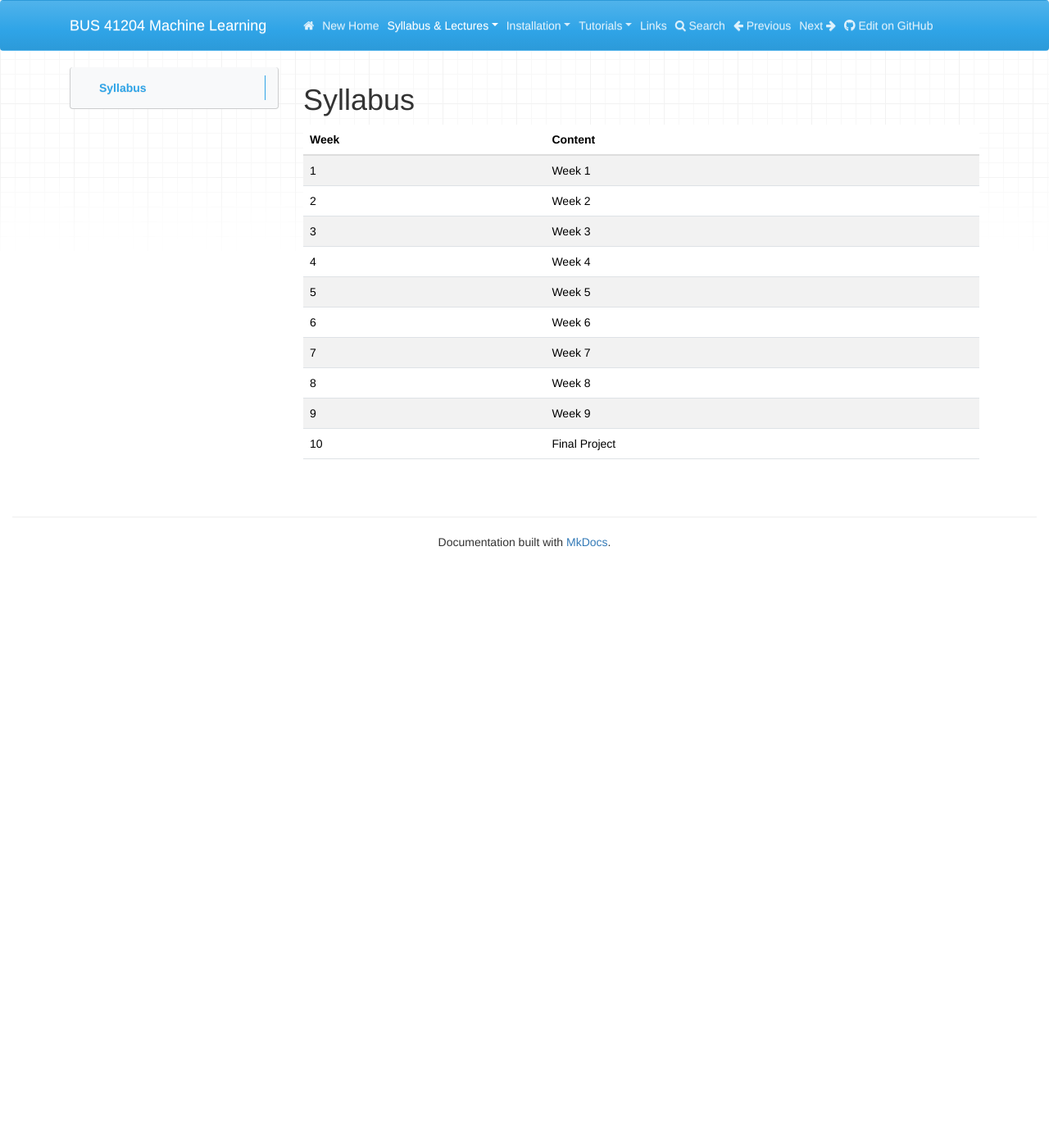
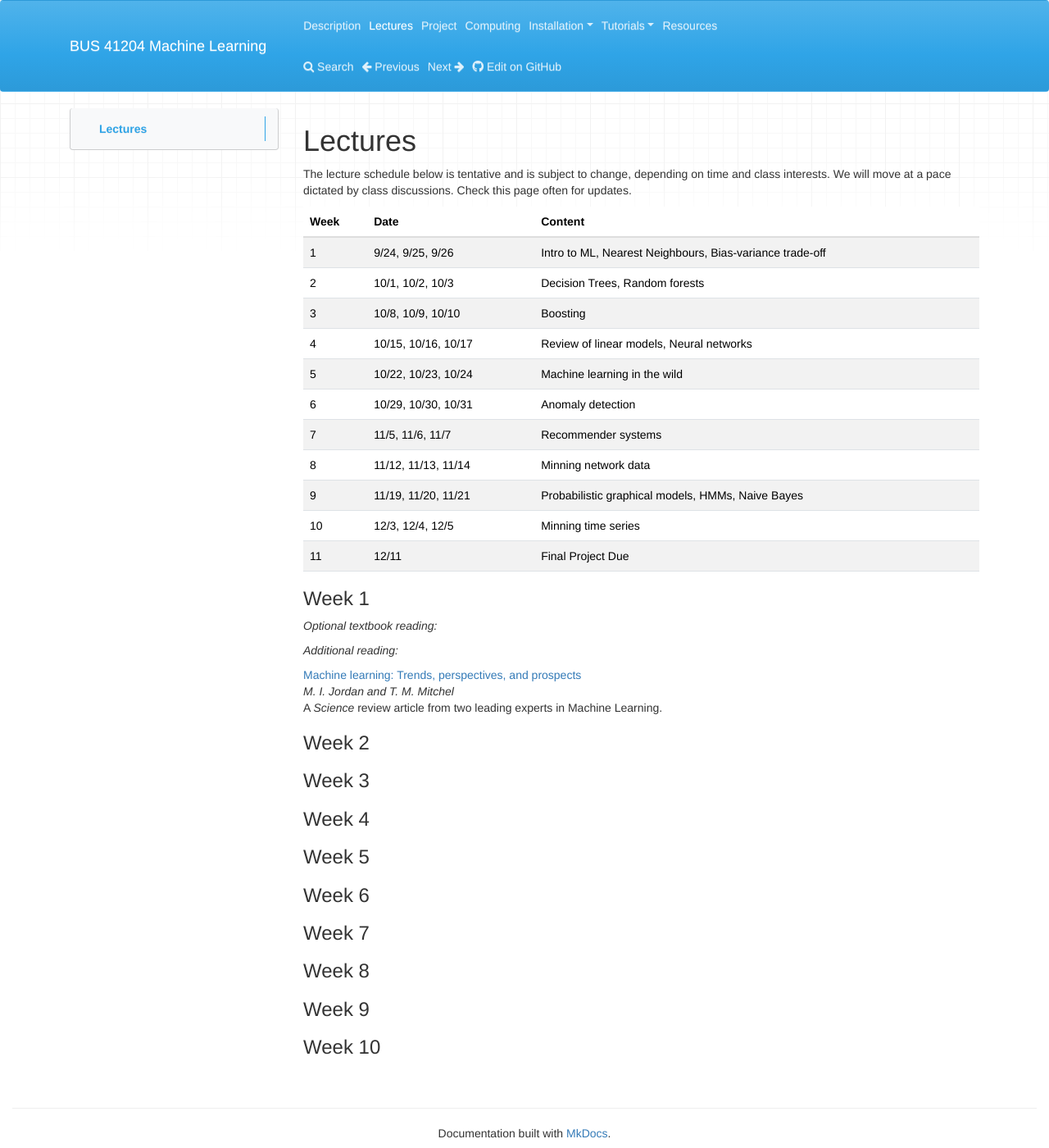
Before and after one commit to ChicagoBoothML/MachineLearning_Fall2015, an MkDocs documentation site: the page built from docs/Syllabus.md, in a window 1280 px wide and 1400 px high. Shown: the whole window at 82% size. Built offline with MkDocs 1.6.1, drawn with Linux system fonts in a browser that asks for light colours; nearby versions of some CDN libraries; old or Windows-style settings are respelled for this version of MkDocs.

Commit message:
Additional changes to the webpage
- Added to the lectures
- Started project page
- Computing resources

```diff
--- a/docs/Syllabus.md
+++ b/docs/Syllabus.md
@@ -1,14 +1,44 @@
-# Syllabus
+# Lectures
 
-| Week | Content          |
-|:-----|:-----------------|
-| 1    | Week 1           |
-| 2    | Week 2           |
-| 3    | Week 3           |
-| 4    | Week 4           |
-| 5    | Week 5           |
-| 6    | Week 6           |
-| 7    | Week 7           |
-| 8    | Week 8           |
-| 9    | Week 9           |
-| 10   | Final Project    |
+The lecture schedule below is tentative and is subject to change,
+depending on time and class interests.  We will move at a pace
+dictated by class discussions.  Check this page often for updates.
+
+
+| Week | Date                  | Content                                                     |
+|------|-----------------------|:------------------------------------------------------------|
+| 1    | 9/24, 9/25, 9/26      | Intro to  ML, Nearest Neighbours, Bias-variance trade-off   |
+| 2    | 10/1, 10/2, 10/3      | Decision Trees, Random forests                              |
+| 3    | 10/8, 10/9, 10/10     | Boosting                                                    |
+| 4    | 10/15, 10/16, 10/17   | Review of linear models, Neural networks                    |
+| 5    | 10/22, 10/23, 10/24   | Machine learning in the wild                                |
+| 6    | 10/29, 10/30, 10/31   | Anomaly detection                                           |
+| 7    | 11/5, 11/6, 11/7      | Recommender systems                                         |
+| 8    | 11/12, 11/13, 11/14   | Minning network data                                        |
+| 9    | 11/19, 11/20, 11/21   | Probabilistic graphical models, HMMs, Naive Bayes           |
+| 10   | 12/3, 12/4, 12/5      | Minning time series                                         |
+| 11   | 12/11                 | Final Project Due                                           |
+
+
+### Week 1
+
+
+
+*Optional textbook reading:*
+
+*Additional reading:*
+
+[Machine learning: Trends, perspectives, and prospects](http://www.sciencemag.org/content/349/6245/255.full.pdf) <br/>
+*M. I. Jordan and T. M. Mitchel* <br/>
+A *Science* review article from two leading experts in Machine Learning.
+
+
+### Week 2
+### Week 3
+### Week 4
+### Week 5
+### Week 6
+### Week 7
+### Week 8
+### Week 9
+### Week 10
--- a/mkdocs.yml
+++ b/mkdocs.yml
@@ -4,20 +4,10 @@ site_author: Robert E. McCulloch, Mladen Kolar
 include_nav: True
 include_next_prev: False
 pages:
-  - <i class="fa fa-home"></i>: 'index.md'
-  - New Home: 'index1.md'
-  - Syllabus & Lectures:
-    - Syllabus: 'Syllabus.md'
-    - Lecture 01: 'Lectures/Lecture Week 01.md'
-    - Lecture 02: 'Lectures/Lecture Week 02.md'
-    - Lecture 03: 'Lectures/Lecture Week 03.md'
-    - Lecture 04: 'Lectures/Lecture Week 04.md'
-    - Lecture 05: 'Lectures/Lecture Week 05.md'
-    - Lecture 06: 'Lectures/Lecture Week 06.md'
-    - Lecture 07: 'Lectures/Lecture Week 07.md'
-    - Lecture 08: 'Lectures/Lecture Week 08.md'
-    - Lecture 09: 'Lectures/Lecture Week 09.md'
-    - Lecture 10: 'Lectures/Lecture Week 10.md'
+  - Description: 'index1.md'
+  - Lectures: Syllabus.md
+  - Project: Project.md
+  - Computing: 'Computing.md'
   - Installation:
     - Computer Operating System Requirements: 'Installation/Computer Operating System Requirements.md'
     - Cygwin (for Windows users only): 'Installation/Cygwin.md'
@@ -26,9 +16,9 @@ pages:
     - Python Anaconda, PyCharm IDE, and Conda & PyPI Packages: 'Installation/Python Anaconda, PyCharm IDE, and Conda & PyPI Packages.md'
     - Python Theano package: 'Installation/Python Theano.md'
   - Tutorials:
-    - R - R Markdown: 'Tutorials/R Markdown Tutorial.md'
-    - R - data.table: 'Tutorials/R data.table Tutorial.md'
-  - Links: 'Links.md'
+    - R Markdown: 'Computing/R Markdown Tutorial.md'
+    - R data.table: 'Computing/R data.table Tutorial.md'
+  - Resources: 'Links.md'
 
 repo_url: 'http://github.com/ChicagoBoothML/MachineLearning_Fall2015'
 
```
Also changed, not shown: docs/Computing.md (added, +26 -0 lines), docs/Project.md (added, +33 -0 lines), docs/index1.md (+26 -6 lines), docs/Computing/R Markdown Tutorial.Rmd (renamed from docs/Tutorials/R Markdown Tutorial.Rmd), docs/Computing/R Markdown Tutorial.md (renamed from docs/Tutorials/R Markdown Tutorial.md), docs/Computing/R data.table Tutorial.Rmd (renamed from docs/Tutorials/R data.table Tutorial.Rmd), docs/Computing/R data.table Tutorial.md (renamed from docs/Tutorials/R data.table Tutorial.md), 4 other files.
